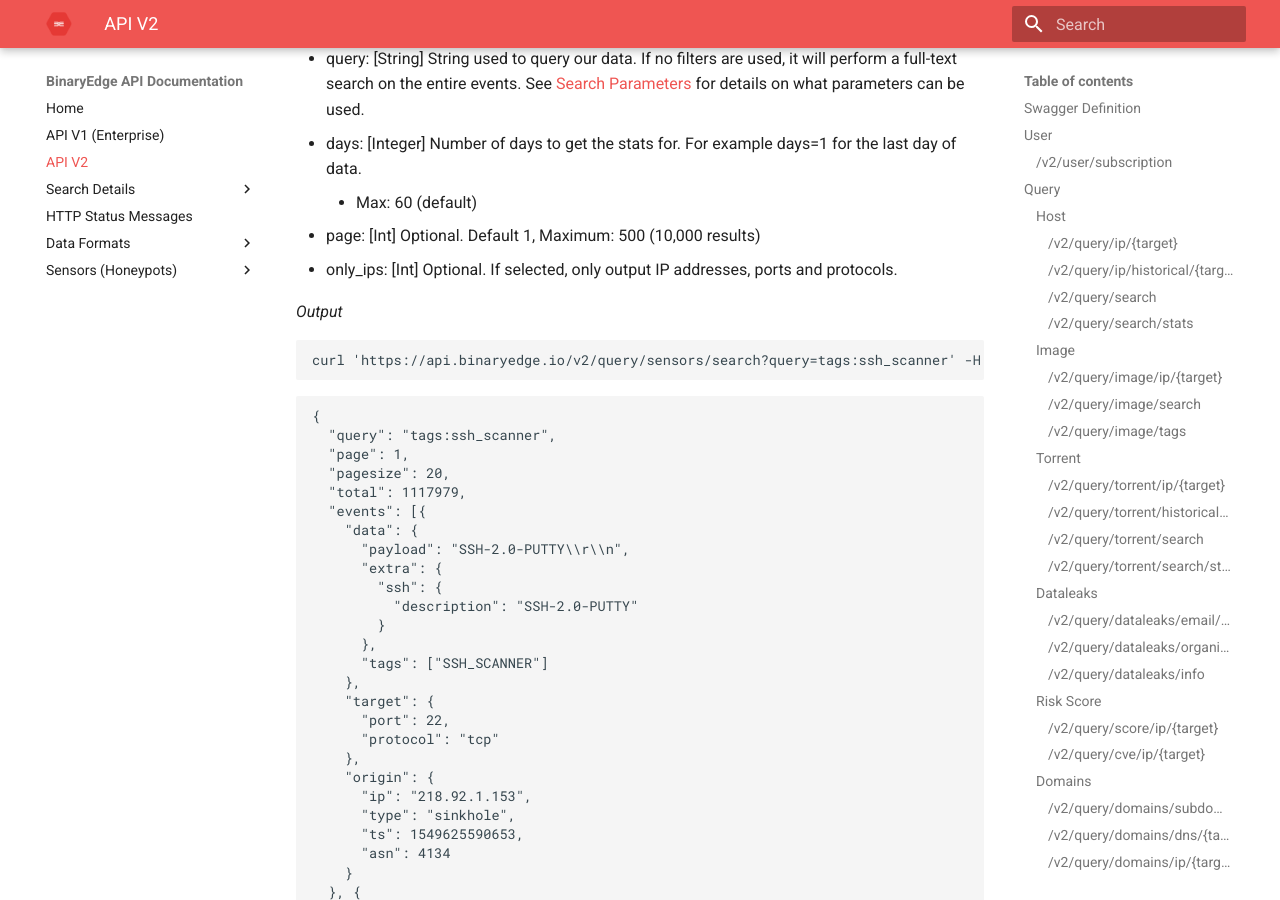
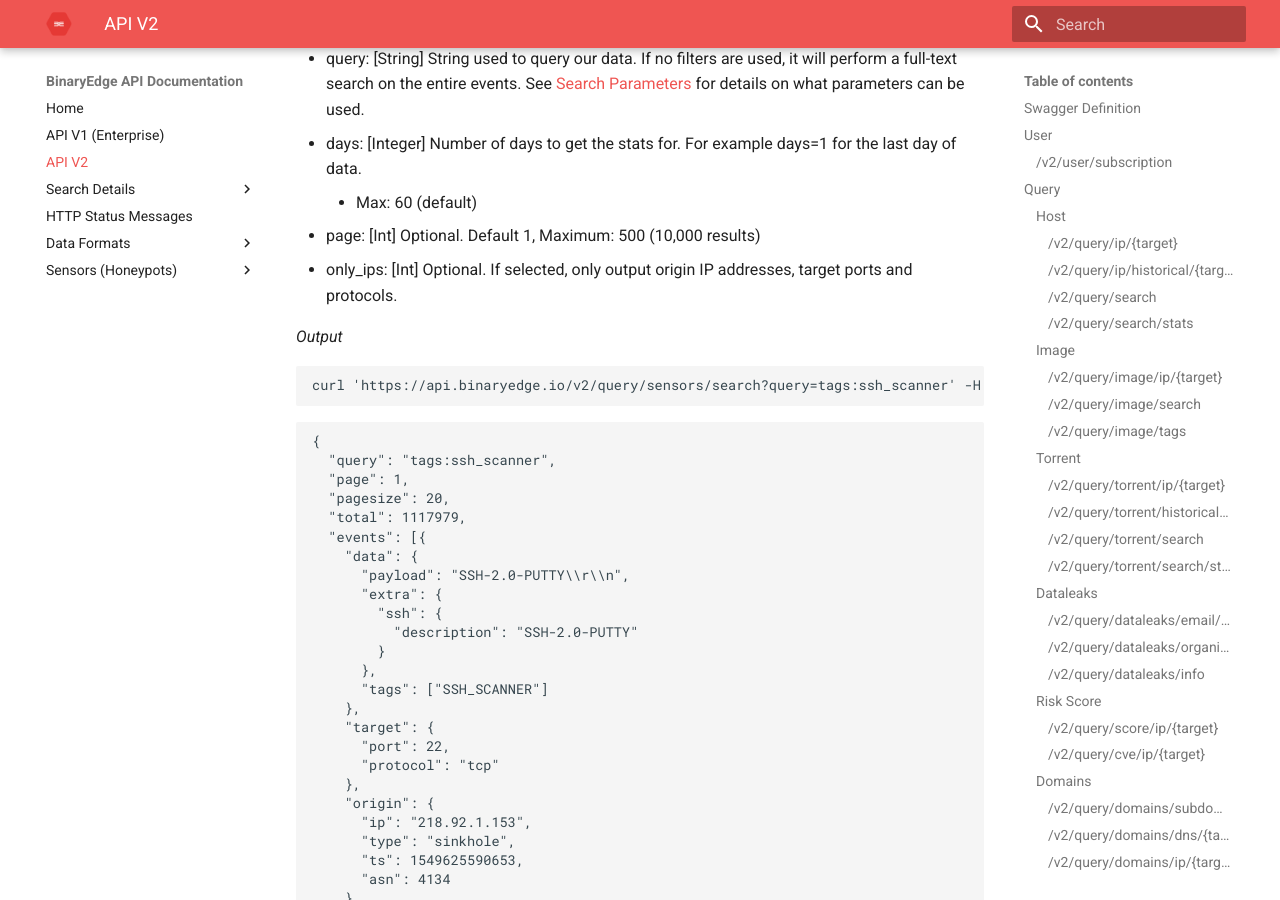
Before and after one commit to igama/docs.binaryedge.io, an MkDocs documentation site: the page built from docs/api-v2.md, in a window 1280 px wide and 900 px high, scrolled down 42009 px. Built offline with MkDocs 1.6.1 and Material for MkDocs 9.7.7, drawn with Linux system fonts in a browser that asks for light colours.

Commit message:
more specific description of param

```diff
--- a/docs/api-v2.md
+++ b/docs/api-v2.md
@@ -2138,7 +2138,7 @@ Events based on a Query. List of recent events for the given query, including de
 * days: [Integer] Number of days to get the stats for. For example days=1 for the last day of data.
     * Max: 60 (default)
 * page: [Int] Optional. Default 1, Maximum: 500 (10,000 results)
-* only_ips: [Int] Optional. If selected, only output IP addresses, ports and protocols.
+* only_ips: [Int] Optional. If selected, only output origin IP addresses, target ports and protocols.
 
 *Output*
 
```
Also changed, not shown: docs/api-v1.md (+1 -1 lines).
